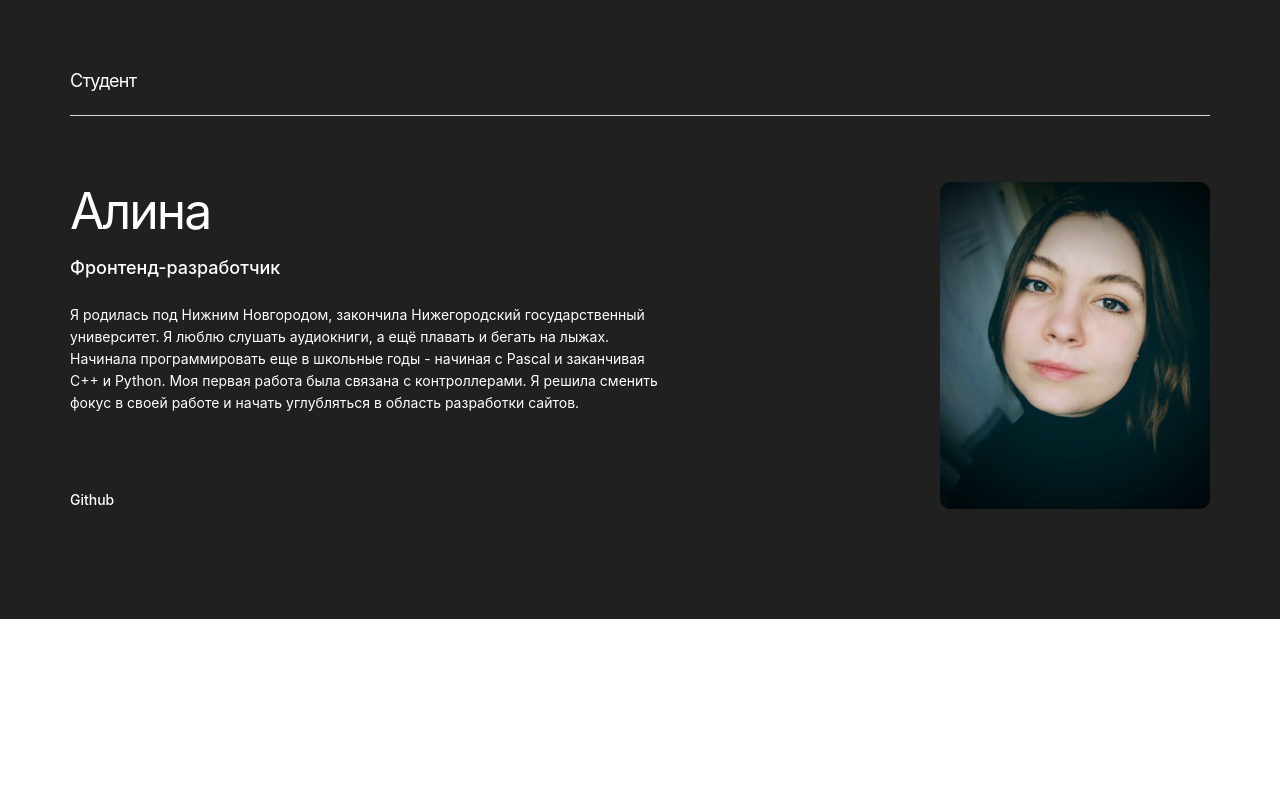
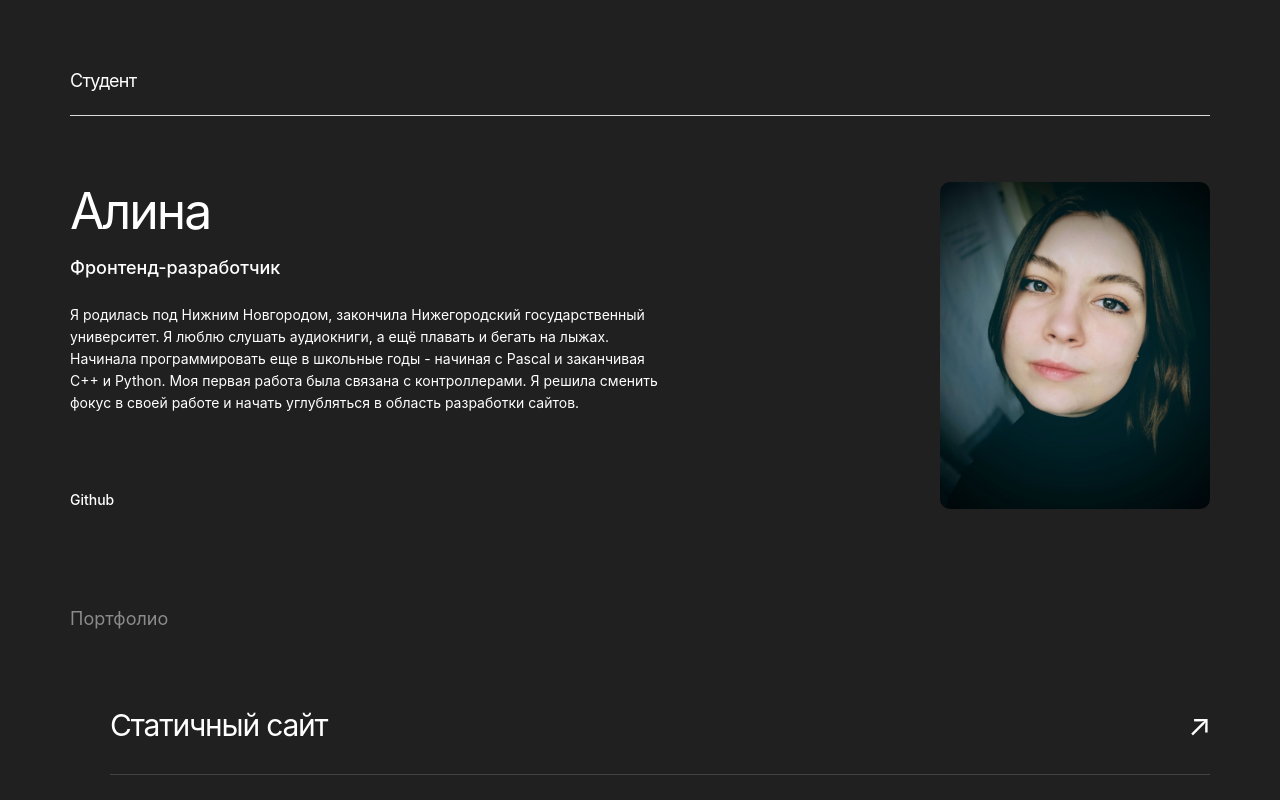
Before and after one commit to AlinaLvova/movies-explorer-frontend, a React app in the folder movie-explorer/: page / in a window 1280 px wide. Shown: the part 2000-2800 px from the top of the page. Before the commit the page ends 2619 px from the top, so only its background shows below. Built offline with nearby package versions, Linux system fonts and the light colour scheme.

Commit message:
feature: add portfolio

```diff
--- a/movie-explorer/src/components/Common/constant/colors.css
+++ b/movie-explorer/src/components/Common/constant/colors.css
@@ -9,6 +9,8 @@
     --text-color-red: #EE3465;
     --text-color-grey: #A0A0A0;
     --line: #DADADA;
+    --text-color-dark-grey: #8B8B8B;
+    --grey-line: #424242
   }
 
   :root{
--- a/movie-explorer/src/components/Main/AboutMe/AboutMe.js
+++ b/movie-explorer/src/components/Main/AboutMe/AboutMe.js
@@ -2,6 +2,7 @@ import React, { useState } from "react";
 import imageOfMe from "../../../images/me1.jpg";
 import "./AboutMe.css";
 import SectionHeader from "../../Common/SectionHeader/SectionHeader";
+import Portfolio from '../Portfolio/Portfolio';
 
 function AboutMe() {
   return (
@@ -26,12 +27,13 @@ function AboutMe() {
           </p>
           <a
             href="https://github.com/alinalvova"
-            className="about-me__githubLink"
+            className="about-me__githubLink link"
           >
             Github
           </a>
         </div>
       </div>
+      <Portfolio />
     </div>
   );
 }
--- a/movie-explorer/src/components/Main/Banner/Banner.css
+++ b/movie-explorer/src/components/Main/Banner/Banner.css
@@ -3,7 +3,7 @@
     display: flex;
     background-image: url(../../../images/logo-landing.svg);
     background-repeat: no-repeat;
-    background-position: 50% 50%;
+    background-position: 50% 41%;
 }
 
 .banner__header {
--- /dev/null
+++ b/movie-explorer/src/components/Main/Portfolio/Portfolio.css
@@ -0,0 +1,66 @@
+.portfolio {
+    padding-top: 100px;
+}
+
+.portfolio__title {
+    color: var(--text-color-dark-grey);
+    font-size: 18px;
+    font-family: Inter;
+    font-style: normal;
+    font-weight: 400;
+    line-height: 20px;
+    padding-bottom: 50px;
+    margin: 0;
+}
+
+.portfolio__link-wrapper {
+    display: flex;
+    flex-direction: row;
+    justify-content: space-between;
+    border-bottom: 1px solid var(--grey-line);
+    padding-bottom: 19px;
+    margin-bottom: 20px;
+}
+
+.portfolio__link-wrapper:last-child {
+    border-bottom: none !important;
+    padding: 0;
+    margin: 0 0 15px;
+}
+
+.portfolio__link {
+    text-decoration: none;
+}
+
+.portfolio__subtitle {
+    font-size: 30px;
+    font-family: Inter;
+    font-style: normal;
+    font-weight: 400;
+    line-height: 60px;
+    letter-spacing: -1.2px;
+    color: var(--text-color-white);
+    margin: 0;
+    padding: 0;
+}
+
+@media screen and (max-width: 790px) {
+    .portfolio__subtitle {
+        font-size: 28px;
+        line-height: 50px;
+        letter-spacing: -1.12px
+    }
+
+    .portfolio__link-wrapper:last-child {
+        margin: 0;
+    }
+}
+
+
+@media screen and (max-width: 621px) and (min-width: 320px) {
+    .portfolio__subtitle {
+        font-size: 18px;
+        line-height: 28px;
+        letter-spacing: -0.72px
+    }
+}
--- /dev/null
+++ b/movie-explorer/src/components/Main/Portfolio/Portfolio.js
@@ -0,0 +1,27 @@
+import React, { useState } from "react";
+
+import "./Portfolio.css";
+
+function Portfolio() {
+  return (
+    <section className="portfolio">
+      <h3 className="portfolio__title">Портфолио</h3>
+      <ul className="portfolio__links">
+        <li className="portfolio__link-wrapper">
+          <h2 className="portfolio__subtitle">Статичный сайт</h2>
+          <a href="https://alinalvova.github.io/how-to-learn/index.html" className="portfolio__link portfolio__subtitle link">↗</a>
+        </li>
+        <li className="portfolio__link-wrapper">
+          <h2 className="portfolio__subtitle">Адаптивный сайт</h2>
+          <a href="https://alinalvova.github.io/russian-travel/" className="portfolio__link portfolio__subtitle link">↗</a>
+        </li>
+        <li className="portfolio__link-wrapper">
+          <h2 className="portfolio__subtitle">Одностраничное приложение</h2>
+          <a href="https://malina.nomoredomains.rocks/sign-in" className="portfolio__link portfolio__subtitle link">↗</a>
+        </li>
+      </ul>
+    </section>
+  );
+}
+
+export default Portfolio;
```
